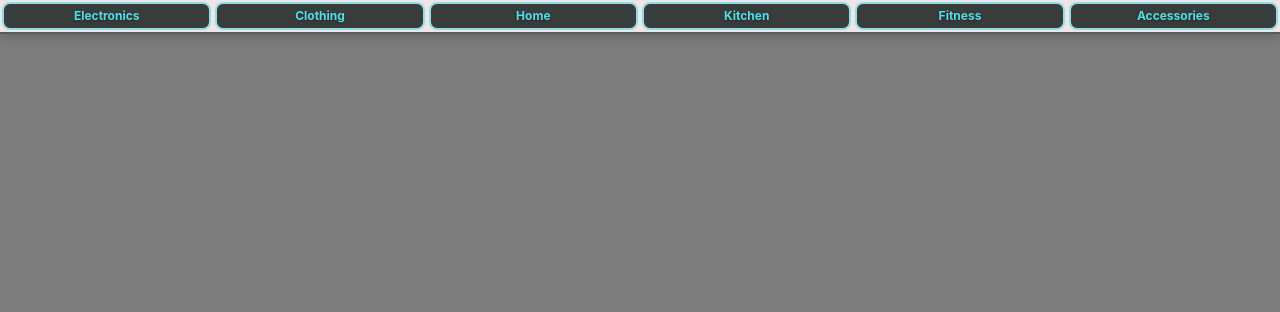
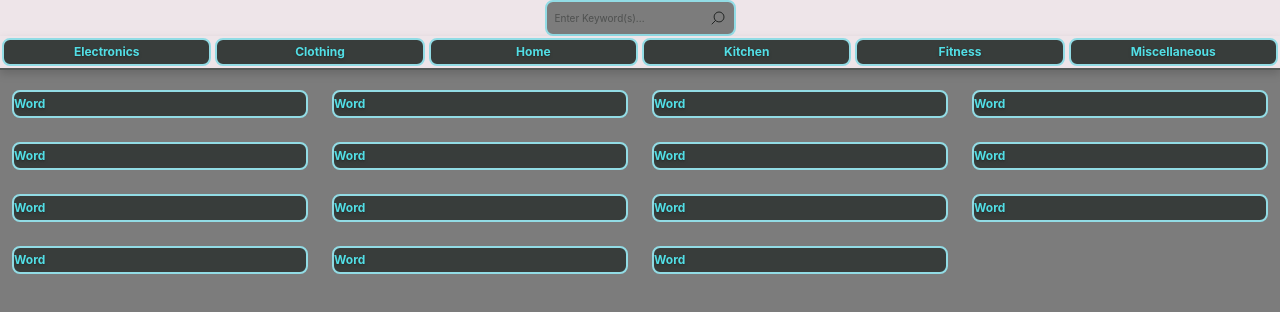
Before and after one commit to nickkraus52/e-commerce-app, a React (Vite) app: page / in a window 1280 px wide. Shown: the top 312 px of the page. Built offline with nearby package versions, Linux system fonts and the light colour scheme; data requests are answered from the project's data file.

Commit message:
Cards + Search visuals

```diff
--- a/src/App.jsx
+++ b/src/App.jsx
@@ -3,6 +3,7 @@ import NavBar from './components/NavBar'
 import ItemsListing from './components/ItemsListing'
 import { useState, useEffect } from 'react'
 import Filters from './components/Filters'
+import SearchBar from './components/SearchBar'
 
 function App() {
   const URL = "http://localhost:5000/products"
@@ -19,8 +20,10 @@ function App() {
 
   return (
     <>
+      <SearchBar setSearch={setSearch}/>
       <NavBar setCategory={setCategory} />
       <Filters category={category} search={search} setCategory={setCategory} setSearch={setSearch} />
+      <ItemsListing items={items}/>
 
     </>
   )
--- a/src/components/Filters.jsx
+++ b/src/components/Filters.jsx
@@ -1,10 +1,10 @@
 function Filters({ category, search, setCategory, setSearch}){
-    const filterStyle = "text-sm text-[#EEE5E9] text-shadow-sm border-1 border-[#EEE5E9] bg-[#7C7C7C] p-1 rounded-md"
-    const xStyle = "align-[-0.5px] cursor-pointer text-[#92DCE5] hover:text-[#383D3B]"
+    const filterStyle = "text-[11px] text-[#EEE5E9] text-shadow-sm border-1 border-[#EEE5E9] bg-[#9a9a9a] p-1 rounded-md"
+    const xStyle = "align-[-0.5px] cursor-pointer text-[#92DCE5] hover:text-[#383D3B] hover:text-shadow-3xl"
 
     return (
         <>
-            <div className="flex justify-center py-2 text-shadow-lg">
+            <div className="flex justify-center py-1 text-shadow-lg">
                 {(category !== "") ? (<span className={filterStyle}>Category: {category} <button className={xStyle} onClick={() => setCategory("")}>X</button></span>) : null}
                 {(search !== "") ? (<span className={filterStyle}>Keyword: {search} <button className={xStyle} onClick={() => setSearch("")}>X</button></span>) : null}
             </div>
--- a/src/components/ItemCard.jsx
+++ b/src/components/ItemCard.jsx
@@ -0,0 +1,14 @@
+
+
+function ItemCard() {
+
+    return (
+        <>
+            <div className="font-bold text-shadow-md text-xs text-[#52DEE5] border-2 rounded-lg border-[#92DCE5] bg-[#383D3B] py-1 m-3">
+                <p>Word</p>
+            </div>
+        </>
+    )
+}
+
+export default ItemCard
--- a/src/components/ItemsListing.jsx
+++ b/src/components/ItemsListing.jsx
@@ -1,6 +1,13 @@
-function ItemsListing () {
+import ItemCard from './ItemCard'
+
+function ItemsListing ({ items }) {
     return (
         <>
+            <div className="grid grid-cols-4">
+                {items.map((item, index) => (
+                    <ItemCard item={item} />
+                ))}
+            </div>
         </>
     )
 }
--- a/src/components/NavBar.jsx
+++ b/src/components/NavBar.jsx
@@ -12,7 +12,7 @@ function NavBar({ setCategory }) {
                 <button onClick={() => setCategory("Home")} className={buttonClass}>Home</button>
                 <button onClick={() => setCategory("Kitchen")} className={buttonClass}>Kitchen</button>
                 <button onClick={() => setCategory("Fitness")} className={buttonClass}>Fitness</button>
-                <button onClick={() => setCategory("Accessories")} className={buttonClass}>Accessories</button>
+                <button onClick={() => setCategory("Miscellaneous")} className={buttonClass}>Miscellaneous</button>
             </div>
         </>
     )
--- a/src/components/SearchBar.jsx
+++ b/src/components/SearchBar.jsx
@@ -0,0 +1,20 @@
+
+function SearchBar({ setSearch }) {
+    const searchIcon = (<svg xmlns="http://www.w3.org/2000/svg" fill="none" viewBox="0 0 24 24" strokeWidth={1.5} stroke="currentColor" className="size-4">
+    <path strokeLinecap="round" strokeLinejoin="round" d="m21 21-5.197-5.197m0 0A7.5 7.5 0 1 0 5.196 5.196a7.5 7.5 0 0 0 10.607 10.607Z" />
+  </svg>)
+
+
+    return (
+        <>
+            <div className="flex justify-center items-center bg-[#EEE5E9]">
+                <form className="flex items-center text-[10px] text-[#222524] border-2 rounded-lg border-[#92DCE5] bg-[#7C7C7C] p-2 mx-0.5 cursor-pointer">
+                    <input placeholder="Enter Keyword(s)..." className="focus:outline-none focus:placeholder-transparent"></input>
+                    <button type="submit" className="cursor-pointer rotate-y-180">{searchIcon}</button>
+                </form>
+            </div>
+        </>
+    )
+}
+
+export default SearchBar
```
